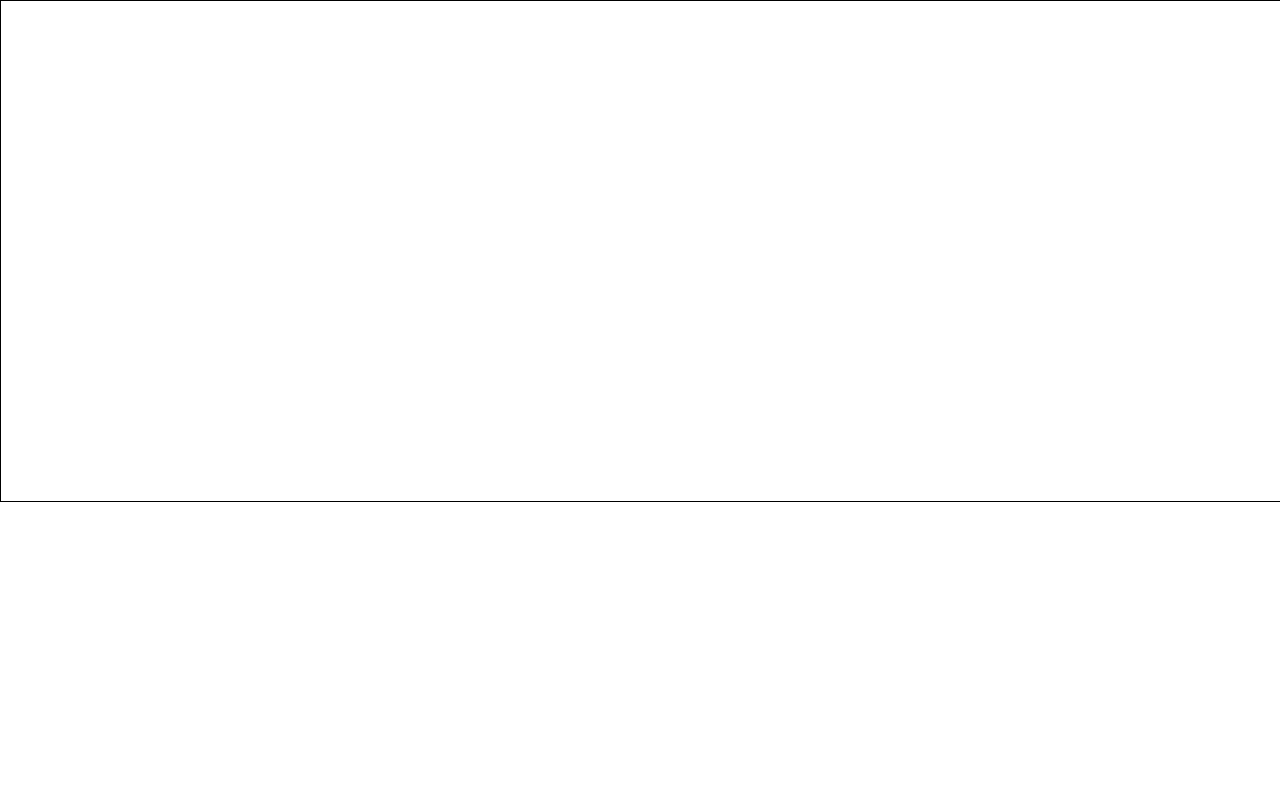
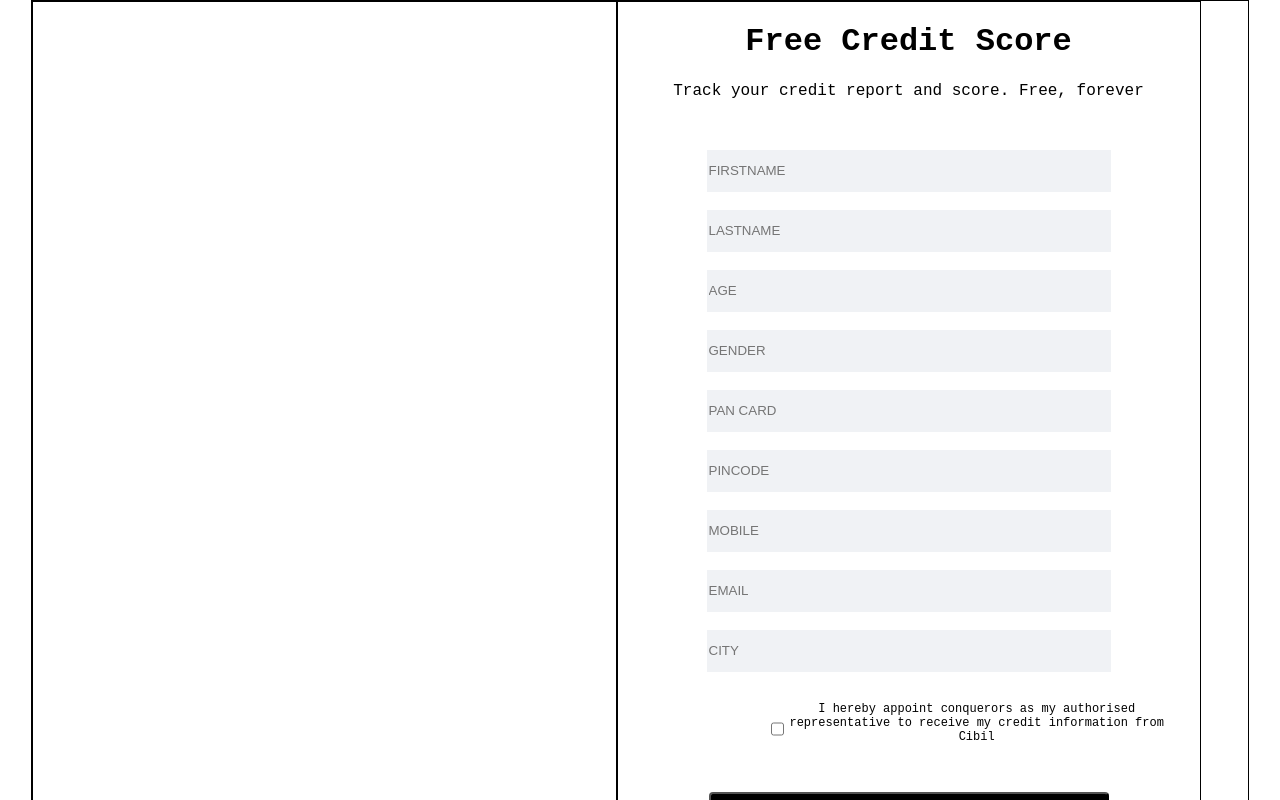
Before and after one commit to Milind74/creditcard, a React (Create React App) app in the folder client/: page / in a window 1280 px wide. Shown: the top 800 px of the page. Built offline with nearby package versions, Linux system fonts and the light colour scheme.

Commit message:
form done

```diff
--- a/client/package.json
+++ b/client/package.json
@@ -6,6 +6,7 @@
     "@testing-library/jest-dom": "^5.14.1",
     "@testing-library/react": "^11.2.7",
     "@testing-library/user-event": "^12.8.3",
+    "axios": "^0.22.0",
     "react": "^17.0.2",
     "react-dom": "^17.0.2",
     "react-scripts": "4.0.3",
--- a/client/src/Form/Form.module.css
+++ b/client/src/Form/Form.module.css
@@ -1,5 +1,48 @@
 .container{
-    width:100%;
-    height: 500px;
+    width:95%;
+    height: 1000px;
     border: 1px solid black;
+    display:  grid;
+    grid-template-columns: 48% 48%;
+    font-family: 'Courier New', Courier, monospace;
+    margin: auto;
 }
+.leftside{
+    border: 1px solid black;
+    width:100% ;
+    height: 1000px;
+
+
+}
+.rightside{
+    border: 1px solid black;
+    width:100% ;
+    height: 1000px;
+
+}
+.leftside>div{
+    width: 80%;
+    border: 1px solid black;
+    height: 1000px;
+
+}
+.rightside>form{
+    margin-top:50px ;
+}
+.rightside>form>input{
+    width: 400px;
+    height: 40px;
+    background-color: #f0f2f5;
+    border: none;
+    outline: none;
+
+}
+
+.rightside>form>button{
+    width:400px;
+    height: 40px;
+    border-radius: 4px;
+    background-color: black;
+    color: white;
+
+}
--- a/client/src/Form/Formdata.jsx
+++ b/client/src/Form/Formdata.jsx
@@ -1,14 +1,177 @@
-import React from 'react'
+import React, { useState, useEffect } from "react";
+import axios from "axios";
 import styles from "./Form.module.css";
 
-const Formdata = () => {
-    return (
-        <>
-        <div className={styles.container} >
+const CreateStudent = () => {
+  const [details, setDetails] = useState({
 
-        </div>
-        </>
-    )
-}
+    firstname: "",
+    lastname: "",
+    age: "",
+    gender: "",
+    pan:"",
+    pincode:"",
+    email:"",
+    mobile:"",
+    city: "",
 
-export default Formdata
+  });
+
+  const { firstname, lastname, age, gender,pan,pincode,email,mobile,city } = details;
+
+  const handlechange = (e) => {
+    // e.preventDefault()
+    setDetails({ ...details, [e.target.name]: e.target.value });
+  };
+
+  const onsubmit = async (e) => {
+    e.preventDefault();
+    var res = await axios.post("http://localhost:8000/custumer", details);
+    console.log("post=", res);
+  };
+
+  return (
+      <div  className={styles.container}>
+<div  className={styles.leftside}>
+
+
+</div>
+    <div className={styles.rightside}>
+      <h1>Free Credit Score</h1>
+      <p>Track your credit report and score. Free, forever</p>
+
+      <form onSubmit={(e) => onsubmit(e)}>
+        <input
+          style={{
+
+
+          }}
+          type="text"
+          name="firstname"
+          value={firstname}
+          onChange={handlechange}
+          placeholder="FIRSTNAME"
+        />
+        <br /> <br />{" "}
+        <input
+          style={{
+
+          }}
+          type="text"
+          name="lastname"
+          value={lastname}
+          onChange={handlechange}
+          placeholder="LASTNAME"
+        />
+        <br /> <br />{" "}
+        <input
+          style={{
+
+          }}
+          type="text"
+          name="age"
+          value={age}
+          onChange={handlechange}
+          placeholder="AGE"
+        />
+        <br /> <br />{" "}
+        <input
+          style={{
+
+          }}
+          type="text"
+          name="gender"
+          value={gender}
+          onChange={handlechange}
+          placeholder="GENDER"
+        />
+        <br /> <br />{" "}
+        <input
+          style={{
+
+          }}
+          type="text"
+          name="pan"
+          value={pan}
+          onChange={handlechange}
+          placeholder="PAN CARD"
+        />
+        <br />
+        <br />{" "}
+        <input
+          style={{
+
+          }}
+          type="text"
+          name="pincode"
+          value={pincode}
+          onChange={handlechange}
+          placeholder="PINCODE"
+        />
+        <br />
+        <br />{" "}
+        <input
+          style={{
+
+          }}
+          type="text"
+          name="mobile"
+          value={mobile}
+          onChange={handlechange}
+          placeholder="MOBILE"
+        />
+        <br />
+        <br />{" "}
+        <input
+          style={{
+
+          }}
+          type="text"
+          name="email"
+          value={email}
+          onChange={handlechange}
+          placeholder="EMAIL"
+        />
+        <br />
+        <br />{" "}
+
+        <input
+          style={{
+
+          }}
+          type="text"
+          name="city"
+          value={city}
+          onChange={handlechange}
+          placeholder="CITY"
+        />
+        <br />
+        <br />{" "}
+        <div style={{display:"flex",width:"400px",marginLeft:"150px"}}>
+
+        <input style={{ border:"1px solid black",marginTop:"15px"}} class="form-check-input" type="checkbox" value="" id="flexCheckDefault"/>
+       <p style={{width:"500px",fontSize:"12px"}}>I hereby appoint conquerors as my authorised
+         representative to receive my credit information from Cibil </p>
+
+       </div>
+ <br />
+        <br />{" "}
+        <button
+          style={{
+
+
+          }}
+        >
+          Get your credit score
+        </button>
+      </form>
+   </div>
+      <div>
+
+            </div>
+    </div>
+
+  );
+};
+
+export default CreateStudent;
```
Also changed, not shown: 1 other file (tests, documents, lock files or other folders).
